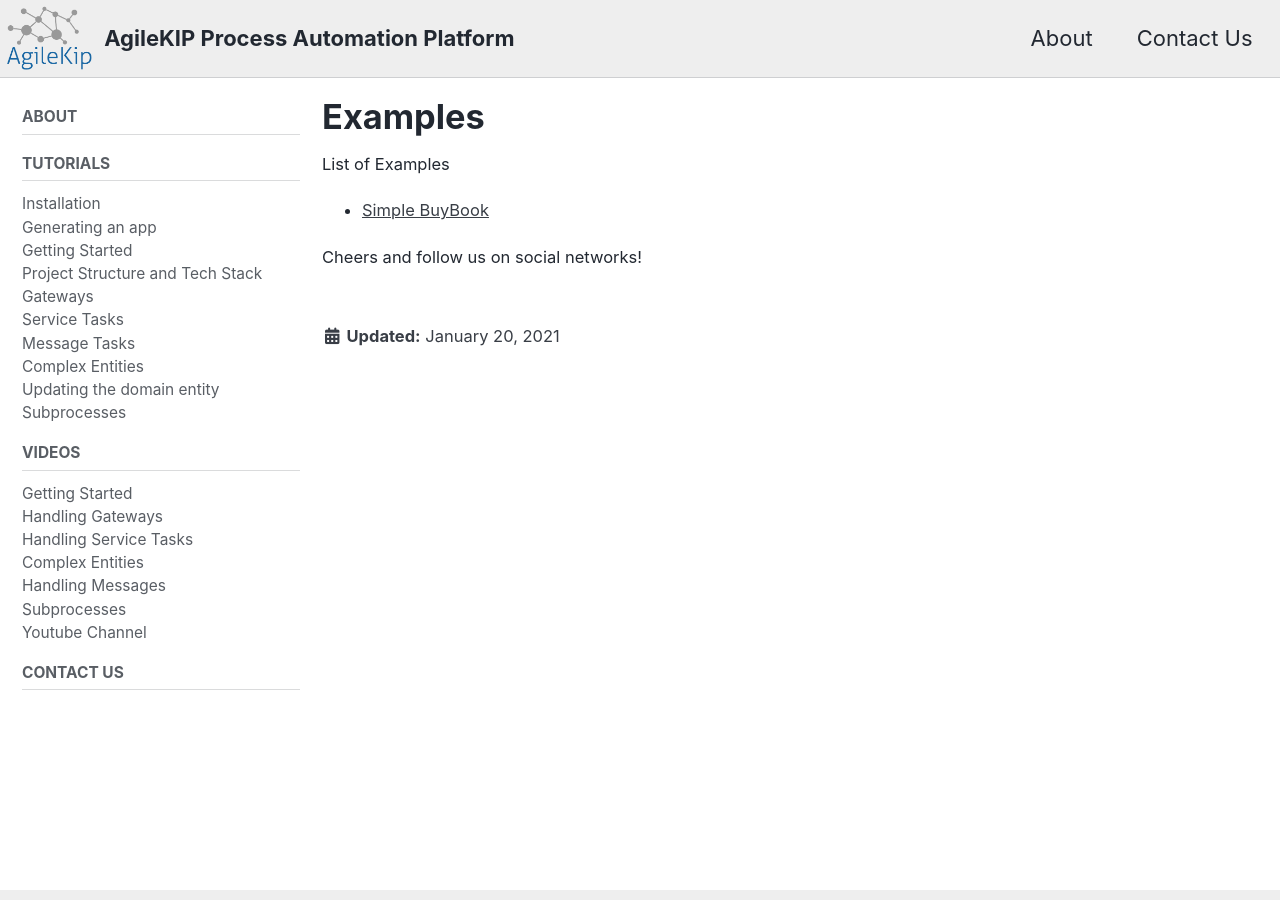
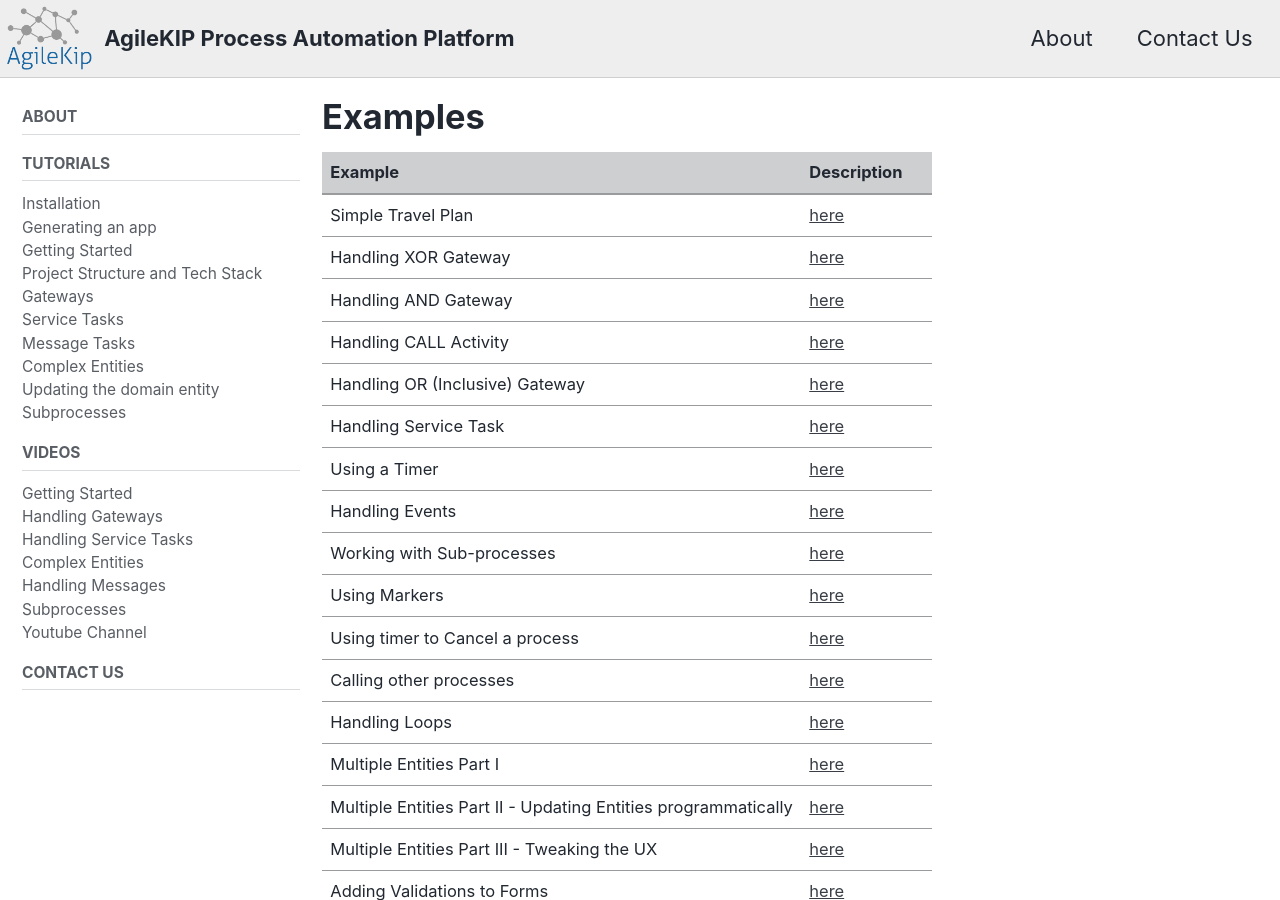
Before and after one commit to AgileKip/documentation, a Jekyll site: the page built from _pages/examples/index.md, in a window 1280 px wide and 900 px high. Built offline with Jekyll 4.4.1, drawn with Linux system fonts in a browser that asks for light colours; cached includes are drawn as plain includes; nearby versions of some CDN libraries; some of the changed text lies outside the part shown.

Commit message:
updating travel plan examples (#25)
Adjusting table of examples

---------

Co-authored-by: Cassio Ceolin Júnior <cassiojr@pop-os.localdomain>

```diff
--- a/_pages/examples/index.md
+++ b/_pages/examples/index.md
@@ -10,8 +10,26 @@ sidebar:
   nav: "docs"
 ---
 
-List of Examples
-
-- [Simple BuyBook](/examples/buybook)
+| Example                                                        | Description                                                                                  |
+|----------------------------------------------------------------|----------------------------------------------------------------------------------------------|
+| Simple Travel Plan                                             | [here](https://github.com/AgileKip/akip-travel-example/tree/main/travelTutorialSIMPLE)       |
+| Handling XOR Gateway                                           | [here](https://github.com/AgileKip/akip-travel-example/tree/main/travelTutorialXOR)          |
+| Handling AND Gateway                                           | [here](https://github.com/AgileKip/akip-travel-example/tree/main/travelTutorialAND)          |
+| Handling CALL Activity                                         | [here](https://github.com/AgileKip/akip-travel-example/tree/main/travelTutorialCALL)         |
+| Handling OR (Inclusive) Gateway                                | [here](https://github.com/AgileKip/akip-travel-example/tree/main/travelTutorialOR)           |
+| Handling Service Task                                          | [here](https://github.com/AgileKip/akip-travel-example/tree/main/travelTutorialSRV)          |                                                 |
+| Using a Timer                                                  | [here](https://github.com/AgileKip/akip-travel-example/tree/main/travelTutorialTIMER)        |                                                          |
+| Handling Events                                                | [here](https://github.com/AgileKip/akip-travel-example/tree/main/travelTutorialEMSG)         |
+| Working with Sub-processes                                     | [here](https://github.com/AgileKip/akip-travel-example/tree/main/travelTutorialSUB)          |
+| Using Markers                                                  | [here](https://github.com/AgileKip/akip-travel-example/tree/main/travelTutorialMKR)          |
+| Using timer to Cancel a process                                | [here](https://github.com/AgileKip/akip-travel-example/tree/main/travelTutorialCANCEL)       |
+| Calling other processes                                        | [here](https://github.com/AgileKip/akip-travel-example/tree/main/travelTutorialSUB)          |
+| Handling Loops                                                 | [here](https://github.com/AgileKip/akip-travel-example/tree/main/travelTutorialLOOP)         |
+| Multiple Entities Part I                                       | [here](https://github.com/AgileKip/akip-travel-example/tree/main/travelTutorialENTITIES)     |
+| Multiple Entities Part II - Updating Entities programmatically | [here](https://github.com/AgileKip/akip-travel-example/tree/main/travelTutorialENTITIES2)    |
+| Multiple Entities Part III - Tweaking the UX                   | [here](https://github.com/AgileKip/akip-travel-example/tree/main/travelTutorialENTITIES3)    |
+| Adding Validations to Forms                                    | [here](https://github.com/AgileKip/akip-travel-example/tree/main/travelTutorialVAL)          |
+| Canceling Processes Nicely                                     | [here](https://github.com/AgileKip/akip-travel-example/tree/main/travelTutorialTIMER2CANCEL) |
+| Putting it all together                                        | [here](https://github.com/AgileKip/akip-travel-example/tree/main/travelTutorialCOMPLETE)     |
 
 Cheers and follow us on social networks!
```
